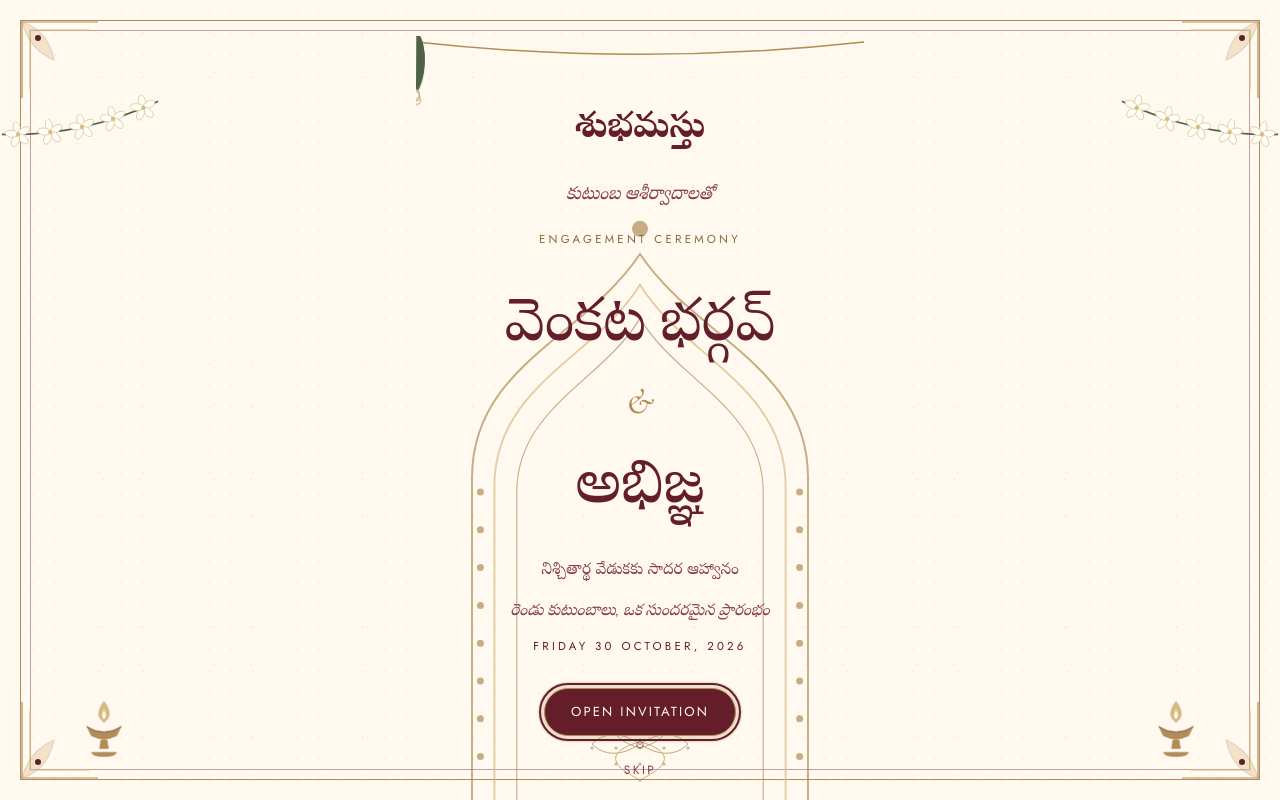
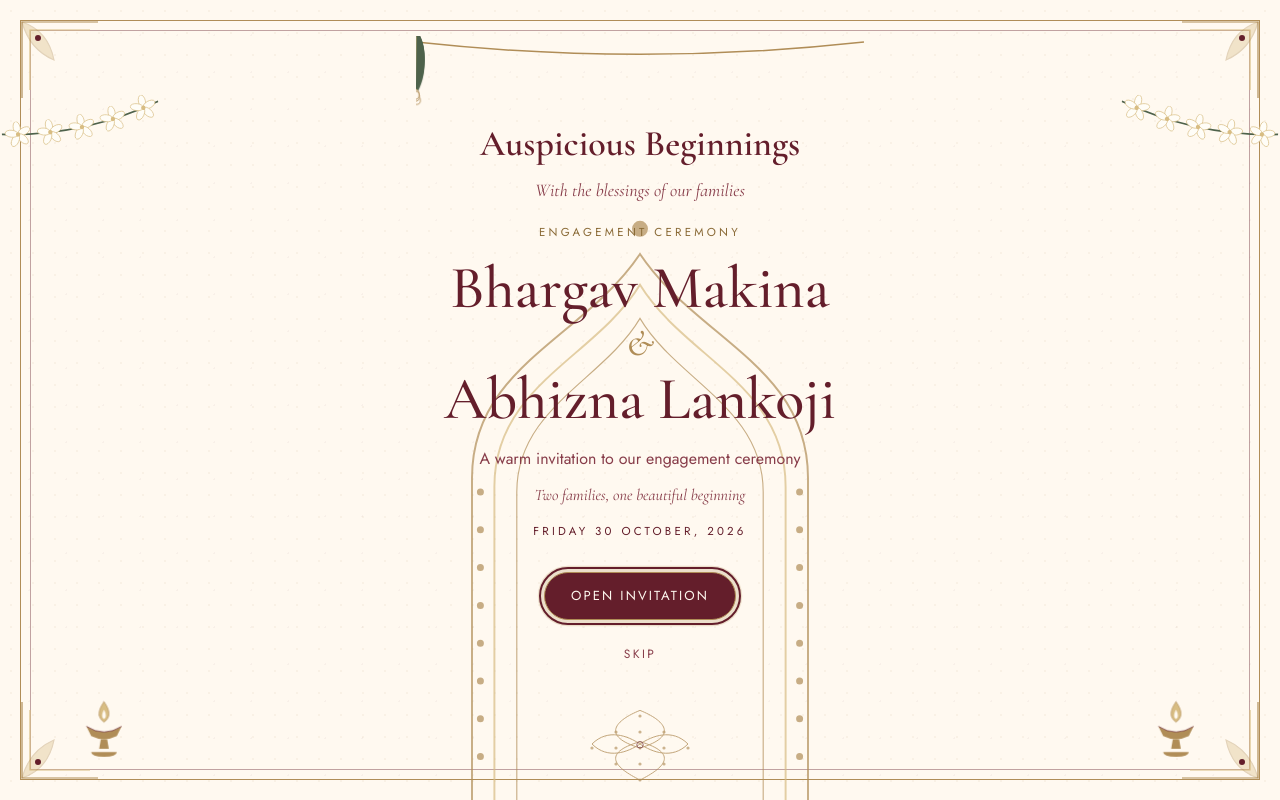
Before and after one commit to Bmakina001/AB__Eng_Invitation, a React (Vite) app: page / in a window 1280 px wide. Built offline with nearby package versions, Linux system fonts and the light colour scheme.

Commit message:
refactor: update engagement invitation content to remove bilingual elements and enhance English messaging

```diff
--- a/src/components/Gallery.tsx
+++ b/src/components/Gallery.tsx
@@ -45,7 +45,6 @@ export default function Gallery() {
   return (
     <section className="px-5 py-20 sm:py-28" aria-labelledby="photos-h">
       <Reveal className="mx-auto max-w-5xl text-center">
-        <p lang="te" className="te text-lg text-maroon-soft">మా క్షణాలు</p>
         <h2 id="photos-h" className="display text-4xl text-maroon sm:text-5xl">Moments</h2>
         <Divider className="my-6" />
         <ul className="mt-8 columns-2 gap-3 text-left sm:columns-3 sm:gap-5">
--- a/src/components/Opening.tsx
+++ b/src/components/Opening.tsx
@@ -58,15 +58,15 @@ export default function Opening({ onOpened }: { onOpened: () => void }) {
         </motion.div>
 
         <div className="relative z-10 flex max-h-full flex-col items-center overflow-y-auto px-8 py-24 text-center">
-          <p lang="te" className="te text-3xl font-semibold text-maroon sm:text-4xl">శుభమస్తు</p>
-          <p lang="te" className="te display mt-3 text-base italic text-maroon-soft sm:text-lg">{messages.openingBlessing}</p>
+          <p className="display text-3xl font-semibold text-maroon sm:text-4xl">Auspicious Beginnings</p>
+          <p className="display mt-3 text-base italic text-maroon-soft sm:text-lg">{messages.openingBlessing}</p>
           <p className="eyebrow mt-5">{engagement.event.titleEn}</p>
-          <h1 lang="te" className="te display mt-4 text-[2.6rem] font-medium leading-[1.05] text-maroon sm:text-6xl">
-            {person1.te}
+          <h1 className="display mt-4 text-[2.6rem] font-medium leading-[1.05] text-maroon sm:text-6xl">
+            {person1.en}
             <span className="my-1 block text-3xl italic text-gold sm:text-4xl" aria-label="and">&amp;</span>
-            {person2.te}
+            {person2.en}
           </h1>
-          <p lang="te" className="te mt-4 text-sm text-maroon-soft sm:text-base">నిశ్చితార్థ వేడుకకు సాదర ఆహ్వానం</p>
+          <p className="mt-4 text-sm text-maroon-soft sm:text-base">A warm invitation to our engagement ceremony</p>
           <p className="display mt-3 text-base italic text-maroon-soft">{messages.tagline}</p>
           <p className="eyebrow mt-4 !text-maroon">{formattedDate()}</p>
           <div className="mt-8 flex flex-col items-center gap-3">
--- a/src/data/engagement.ts
+++ b/src/data/engagement.ts
@@ -4,11 +4,10 @@
  */
 import musicFile from '../assets/music/Sita kalyanaaa music.mp3'
 export interface EngagementConfig {
-  person1: { en: string; te: string; short: string; teShort: string }
-  person2: { en: string; te: string; short: string; teShort: string }
+  person1: { en: string; short: string }
+  person2: { en: string; short: string }
   event: {
     titleEn: string
-    titleTe: string
     /** ISO date (YYYY-MM-DD) */
     date: string
     /** 24h "HH:mm" local event time, or '' if not yet decided (date-based countdown to 00:00 is used). */
@@ -22,25 +21,19 @@ export interface EngagementConfig {
     /** Approximate duration used for the calendar entry, in hours. */
     durationHours: number
   }
-  venue: { name: string; address: string; mapUrl: string }
+  venue: {  address: string; mapUrl: string }
   messages: {
     openingBlessing: string
     tagline: string
     announceIntro: string
     announceOutro: string
-    announceIntroTe: string
-    announceOutroTe: string
     familyHeading: string
-    familyHeadingTe: string
     familyGeneral: string
-    familyGeneralTe: string
     closing1: string
     closing2: string
     closingWith: string
-    closingTe: string
     afterEvent: string
     onEventDay: string
-    onEventDayTe: string
   }
   /** Optional family details. Shown only when provided. */
   families: { label: string; names: string }[]
@@ -55,47 +48,37 @@ export interface EngagementConfig {
 }
 
 export const engagement: EngagementConfig = {
-  person1: { en: 'Bhargav Makina', te: 'వెంకట భర్గవ్', short: 'Bhargav', teShort: 'భర్గవ్' },
-  person2: { en: 'Abhizna Lankoji', te: 'అభిజ్ఞ', short: 'Abhizna', teShort: 'అభిజ్ఞ' },
+  person1: { en: 'Bhargav Makina', short: 'Bhargav' },
+  person2: { en: 'Abhizna Lankoji', short: 'Abhizna' },
   event: {
     titleEn: 'Engagement Ceremony',
-    titleTe: 'నిశ్చితార్థ వేడుక',
     date: '2026-10-30',
-    time: '19:30',
-    timeLabel: '7:30 PM',
+    time: '19:00',
+    timeLabel: '7:00 PM',
     timeZone: 'Asia/Kolkata',
     utcOffset: '+05:30',
     durationHours: 3,
   },
   venue: {
-    name: 'Pallem Maneswari Nilayam',
     address: '41-1/3-44, 2nd Line, Dwarakanagar, Krishna Lanka, Vijayawada, Andhra Pradesh 520013',
     mapUrl: `https://www.google.com/maps/search/?api=1&query=${encodeURIComponent('Pallem Maneswari Nilayam, 41-1/3-44, 2nd Line, Dwarakanagar, Krishna Lanka, Vijayawada, Andhra Pradesh 520013')}`
   },
   messages: {
-    openingBlessing: 'కుటుంబ ఆశీర్వాదాలతో',
-    tagline: 'రెండు కుటుంబాలు, ఒక సుందరమైన ప్రారంభం',
+    openingBlessing: 'With the blessings of our families',
+    tagline: 'Two families, one beautiful beginning',
     announceIntro:
-      'ఆనందంతో కూడిన మన హృదయాలతో, మీ సందర్శనకు ఆహ్వానిస్తున్నాము మా నిశ్చితార్థ వేడుకను ఆచరించమని. మీ ఉపస్థితి మరియు ఆశీర్వాదాలు ఈ ప్రత్యేక సందర్భాన్ని మరింత జ్ఞాపకీయంగా చేస్తాయి.',
+      'Some stories begin with a glance,some with a smile,and some with two hearts finding their way to each other.\n♡\nWith hearts full of happiness and families wrapped in love, we invite you to join us as we turn a beautiful \n “you and me” into a joyful “we.”', // i wantto seperate the line after teh heart symbol
+
     announceOutro:
-      'మా కుటుంబాల ఆశీర్వాదాలతో, మీ ఎందరినీ సాదరంగా ఆహ్వానిస్తున్నాము మా నిశ్చితార్థ వేడుకను ఆచరించమని మరియు ఈ ప్రత్యేక ప్రారంభానికి సంబంధించిన ఆనందంలో భాగస్వామ్యమయ్యేందుకు.',
-    announceIntroTe:
-      'ఆనందంతో కూడిన మన హృదయాలతో, మీ సందర్శనకు ఆహ్వానిస్తున్నాము',
-    announceOutroTe:
-      'ప్రేమ, ఆనందం, ఆత్మీయతలతో నిండిన ఈ కొత్త ప్రారంభంలో మాతో కలిసి పాలుపంచుకోండి.',
-    familyHeading: 'మా కుటుంబాల ప్రేమ ఆశీర్వాదాలతో',
-    familyHeadingTe: 'కుటుంబ ఆశీర్వాదం',
+      "Two smiles, two families, a thousand blessings, and a brand-new story waiting to unfold. Come share our laughter,bless our beginning, and make our special day a memory we’ll cherish forever.\n♡\nWith love in our hearts and smiles all around,we can’t wait to celebrate with you!",
+    familyHeading: 'With love and blessings from our families',
     familyGeneral:
-      'మా కుటుంబాలే ఈ శుభారంభానికి పునాది. ఈ అడుగులో మీ ఆత్మీయ శుభాకాంక్షలు మాకు కావాలి.',
-    familyGeneralTe:
-      'ఈ జీవన సఫరంలో మీ దీవెనలతో మాకు కూడా కంపెనీ ఉండాలని కోరుకుంటున్నాము.',
-    closing1: 'ఈ విశేష క్షణాన్ని మీతో కలిసి ఆచరించటానికి ఎంతగా ఆశ్వాస్తున్నాము.',
-    closing2: 'మీ రాక మరియు ఆశీర్వాదాలు మా వేడుకను మరింత జ్ఞాపకీయంగా చేస్తాయి.',
-    closingWith: 'ప్రేమతో,',
-    closingTe: 'మీ రాక, మీ ఆశీస్సులు మా నిశ్చితార్థ వేడుకకు మరింత శోభను చేకూరుస్తాయి.',
-    afterEvent: 'సుందరమైన ప్రారంభం జరిగింది.',
-    onEventDay: 'ఈ రోజే మా నిశ్చితార్థం. మీ ఆశీస్సులకు ధన్యవాదాలు!',
-    onEventDayTe: 'ఈ రోజే మా నిశ్చితార్థం. మీ ఆశీస్సులకు ధన్యవాదాలు!',
+      'Our special day would be even more beautiful with the love, warmth, and blessings of our family and friends. As we begin this beautiful new chapter together, we look forward to celebrating this joyful moment surrounded by the people who mean the most to us. Your presence, love, and heartfelt wishes will make our engagement truly unforgettable.',
+    closing1: 'We are looking forward to celebrating this special moment with you.',
+    closing2: 'Your presence and blessings will make our celebration even more memorable.',
+    closingWith: 'With love,',
+    afterEvent: 'A beautiful beginning has taken place.',
+    onEventDay: 'Today is our engagement. Thank you for your blessings!',
   },
   families: [],
   gallery: [],
@@ -111,9 +94,9 @@ export const engagement: EngagementConfig = {
     green: '#4E624B',
   },
   seo: {
-    title: 'భర్గవ్ & అభిజ్ఞ | నిశ్చితార్థ ఆహ్వానం',
+    title: 'Bhargav & Abhizna | Engagement Invitation',
     description:
-      '2026 అక్టోబర్ 30న భర్గవ్ మకినా మరియు అభిజ్ఞ లంకోజి నిశ్చితార్థ వేడుకకు ఆహ్వానం.',
+      'You are invited to the engagement ceremony of Bhargav Makina and Abhizna Lankoji on 30 October 2026.',
   },
 }
 
@@ -131,13 +114,4 @@ export const formattedDate = (): string =>
     timeZone: engagement.event.timeZone,
   }).format(eventStart())
 
-export const formattedDateTe = (): string =>
-  new Intl.DateTimeFormat('te-IN', {
-    weekday: 'long',
-    day: 'numeric',
-    month: 'long',
-    year: 'numeric',
-    timeZone: engagement.event.timeZone,
-  }).format(eventStart())
-
-export const hasVenue = (): boolean => Boolean(engagement.venue.name.trim() && engagement.venue.address.trim())
+export const hasVenue = (): boolean => Boolean(engagement.venue.address.trim())
--- a/src/index.css
+++ b/src/index.css
@@ -1,4 +1,4 @@
-@import url('https://fonts.googleapis.com/css2?family=Cormorant+Garamond:ital,wght@0,400;0,500;0,600;0,700;1,400;1,500&family=Jost:wght@300;400;500&family=Noto+Serif+Telugu:wght@400;500;600;700&display=swap');
+@import url('https://fonts.googleapis.com/css2?family=Cormorant+Garamond:ital,wght@0,400;0,500;0,600;0,700;1,400;1,500&family=Jost:wght@300;400;500&display=swap');
 @import 'tailwindcss';
 
 @theme {
@@ -10,9 +10,8 @@
   --color-maroon: #641e2b;
   --color-maroon-soft: #873c49;
   --color-sage: #4e624b;
-  --font-serif: 'Cormorant Garamond', 'Noto Serif Telugu', Georgia, serif;
+  --font-serif: 'Cormorant Garamond', Georgia, serif;
   --font-sans: 'Jost', system-ui, sans-serif;
-  --font-telugu: 'Noto Serif Telugu', 'Cormorant Garamond', serif;
 }
 
 html { scroll-behavior: smooth; -webkit-text-size-adjust: 100%; }
@@ -31,7 +30,6 @@ body {
   background-size: 22px 22px, 37px 37px;
   background-position: 0 0, 11px 17px;
 }
-.te { font-family: var(--font-telugu); line-height: 1.9; word-break: normal; overflow-wrap: anywhere; }
 .display { font-family: var(--font-serif); }
 .eyebrow { font-family: var(--font-sans); letter-spacing: 0.28em; text-transform: uppercase; font-size: 0.72rem; color: var(--color-gold-deep); }
 .gold-text { color: var(--color-gold-deep); }
--- a/src/lib.ts
+++ b/src/lib.ts
@@ -30,10 +30,9 @@ export const eventTitle = () =>
 const eventDescription = () => {
   const { event, venue } = engagement
   return [
-    `${event.titleEn} (${event.titleTe})`,
+    event.titleEn,
     formattedDate(),
     event.timeLabel,
-    venue.name,
     venue.address,
     'With the blessings of our families.',
   ]
@@ -55,7 +54,7 @@ export const buildIcs = (): string => {
     lines.push(`DTSTART;VALUE=DATE:${ymd}`, `DTEND;VALUE=DATE:${next.toISOString().slice(0, 10).replace(/-/g, '')}`)
   }
   lines.push(`SUMMARY:${escapeIcs(eventTitle())}`, `DESCRIPTION:${escapeIcs(eventDescription())}`)
-  if (venue.name || venue.address) lines.push(`LOCATION:${escapeIcs([venue.name, venue.address].filter(Boolean).join(', '))}`)
+  if (venue.address) lines.push(`LOCATION:${escapeIcs(venue.address)}`)
   if (venue.mapUrl) lines.push(`URL:${venue.mapUrl}`)
   lines.push('END:VEVENT', 'END:VCALENDAR')
   return lines.map(fold).join('\r\n') + '\r\n'
```
Also changed, not shown: src/App.tsx (+11 -27 lines), src/components/Countdown.tsx (+4 -6 lines), 1 other file (tests, documents, lock files or other folders).
